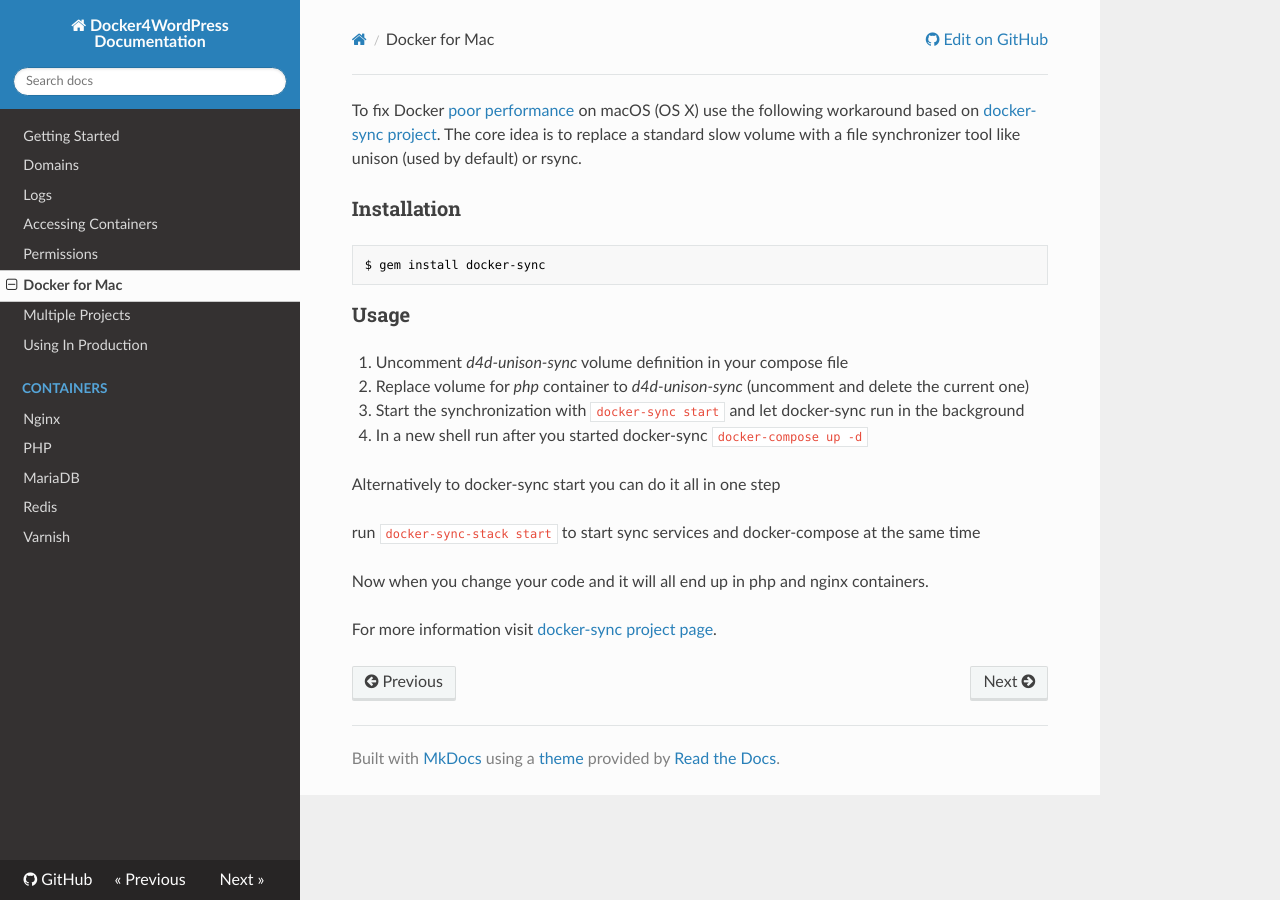
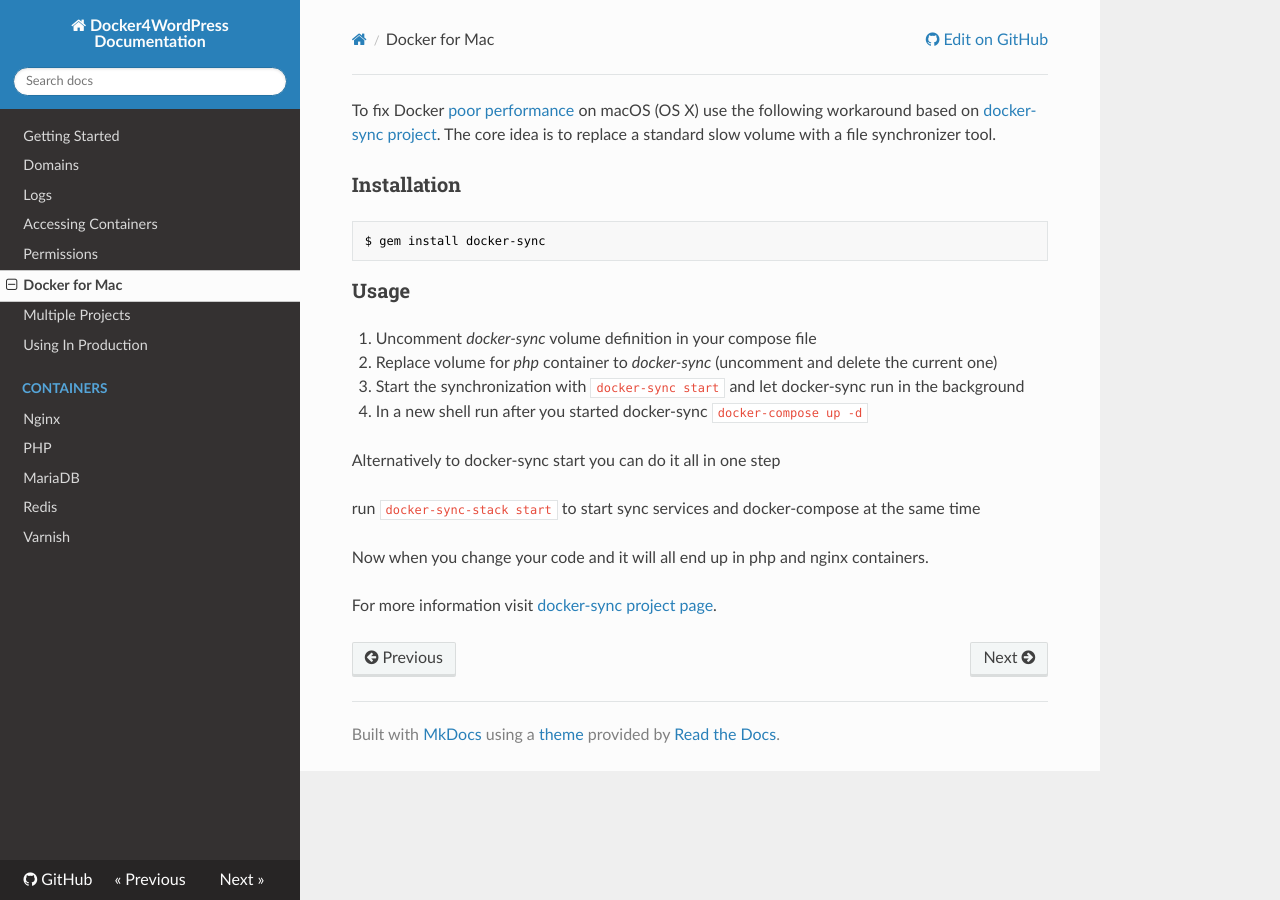
Before and after one commit to wodby/docker4wordpress, an MkDocs documentation site: the page built from docs/macos.md, in a window 1280 px wide. Built offline with MkDocs 1.6.1, drawn with Linux system fonts in a browser that asks for light colours; nearby versions of some CDN libraries; old or Windows-style settings are respelled for this version of MkDocs.

Commit message:
Docker sync cleanup

```diff
--- a/docker-sync.yml
+++ b/docker-sync.yml
@@ -1,13 +1,11 @@
 version: "2"
 
 syncs:
-  docker-sync-unison:
+  docker-sync:
     src: './'
-    dest: '/var/www/html'
     sync_userid: '82'
     sync_excludes: ['.gitignore', '.git/', '.idea/']
-#  docker-sync-unison-another-project:
+#  docker-sync-another-project:
 #    src: '/absolute/path/to/project/codebase'
-#    dest: '/var/www/html'
 #    sync_userid: '82'
 #    sync_excludes: ['.gitignore', '.git/', '.idea/']
--- a/docs/macos.md
+++ b/docs/macos.md
@@ -1,4 +1,4 @@
-To fix Docker [poor performance](https://github.com/Wodby/docker4wordpress/issues/4) on macOS (OS X) use the following workaround based on [docker-sync project](https://github.com/EugenMayer/docker-sync/). The core idea is to replace a standard slow volume with a file synchronizer tool like unison (used by default) or rsync.
+To fix Docker [poor performance](https://github.com/Wodby/docker4wordpress/issues/4) on macOS (OS X) use the following workaround based on [docker-sync project](https://github.com/EugenMayer/docker-sync/). The core idea is to replace a standard slow volume with a file synchronizer tool.
 
 ### Installation
 
@@ -8,8 +8,8 @@ $ gem install docker-sync
 
 ### Usage
 
-1. Uncomment _d4d-unison-sync_ volume definition in your compose file
-2. Replace volume for _php_ container to _d4d-unison-sync_ (uncomment and delete the current one)
+1. Uncomment _docker-sync_ volume definition in your compose file
+2. Replace volume for _php_ container to _docker-sync_ (uncomment and delete the current one)
 3. Start the synchronization with `docker-sync start` and let docker-sync run in the background
 4. In a new shell run after you started docker-sync `docker-compose up -d`
 
```
Also changed, not shown: docker-compose.yml (+5 -7 lines).
